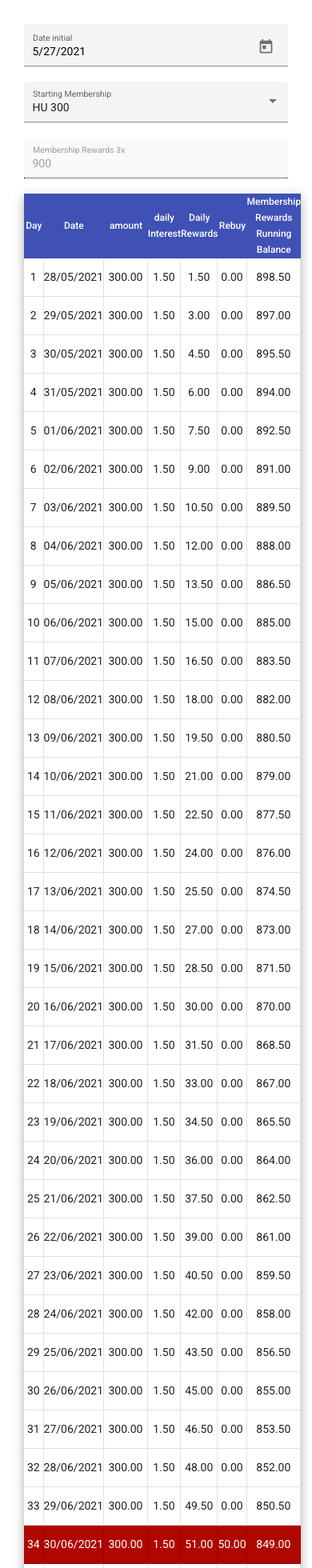
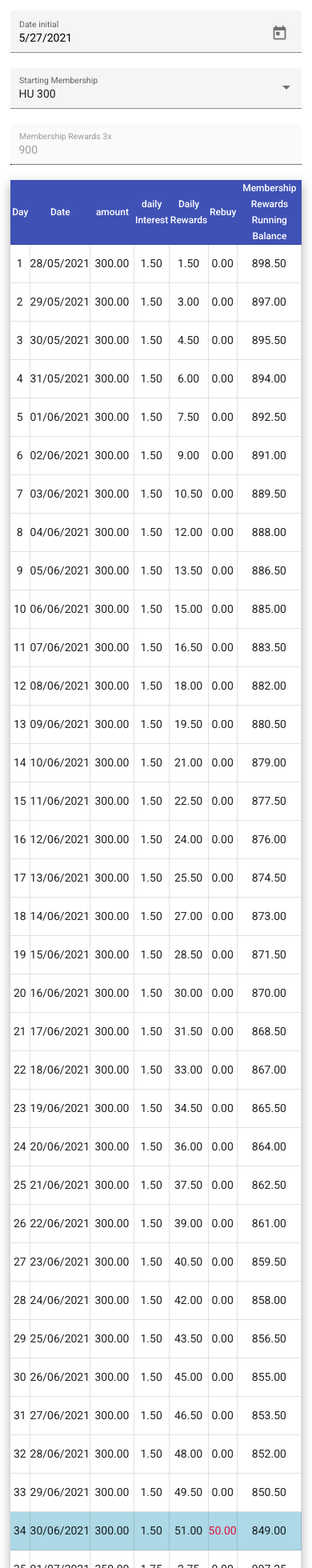
Before and after one commit to marioajuez/basica, an Angular app: page / in a window 390 px wide. Shown: the top 1960 px of the page at 80% size. Built offline with nearby package versions, Linux system fonts and the light colour scheme.

Commit message:
falta mejorar el calculculo de reinversion ( rebuy)  pero no es de gran impacto, se agregaron mejoras en los estilos css

```diff
--- a/src/app/app.component.html
+++ b/src/app/app.component.html
@@ -16,7 +16,7 @@
     <mat-form-field appearance="fill">
       <mat-label>Date initial</mat-label>
       <input matInput   name = "date" [matDatepicker]="picker" [(ngModel)]="userData.date"
-      (dateChange)="dataPicker()"
+      (dateChange)="dataPicker($event)"
       >
       <mat-datepicker-toggle matSuffix [for]="picker"></mat-datepicker-toggle>
       <mat-datepicker #picker></mat-datepicker>
@@ -39,7 +39,7 @@
 <table mat-table [dataSource]="table" class="mat-elevation-z8">
 
   <tr mat-header-row *matHeaderRowDef="displayedColumns; sticky: true"></tr>
-  <tr mat-row *matRowDef="let row; columns: displayedColumns;" [ngClass]="{'make-gold': row.dailyRewards >= 50}"></tr>
+  <tr mat-row *matRowDef="let row; columns: displayedColumns;" [ngClass]="{'make': row.dailyRewards >= 50}"></tr>
 
   <ng-container matColumnDef="day">
     <th mat-header-cell *matHeaderCellDef> Day </th>
@@ -63,7 +63,7 @@
   </ng-container>
   <ng-container matColumnDef="rebuy">
     <th mat-header-cell *matHeaderCellDef> Rebuy</th>
-    <td mat-cell *matCellDef="let val"> {{ val.rebuy | number : '1.2'}} </td>
+    <td mat-cell *matCellDef="let val"   [ngClass]="{'marker': val.rebuy >= 50}"> {{ val.rebuy | number : '1.2'}} </td>
   </ng-container>
   <ng-container matColumnDef="balance">
     <th mat-header-cell *matHeaderCellDef> Membership Rewards Running Balance</th>
--- a/src/app/app.component.scss
+++ b/src/app/app.component.scss
@@ -6,11 +6,16 @@ table{
     color: white;
 }
 
-.make-gold {
-    background-color: rgb(175, 6, 0);
+.make{
+    background-color: lightblue;
+}
+
+.marker{
+    color: crimson;
+    // font-weight: bold;
 }
 .make-gold .mat-cell {
-    color: white;
+    color: rgb(76, 68, 68);
 }
 td.mat-cell{
     border-right: rgba(0,0,0,.12) solid 1px;
--- a/src/app/app.component.ts
+++ b/src/app/app.component.ts
@@ -24,7 +24,8 @@ export class AppComponent {
   memberShip: any[] = [
     { value: '300', viewValue: 'HU 300' },
     { value: '500', viewValue: 'HU 500' },
-    { value: '1000', viewValue: 'HU 1000' },
+    { value: '1000', viewValue: 'HU 1.000'},
+    { value: '10000', viewValue: 'HU 10.000'},
   ];
 
   userData = {
@@ -59,6 +60,7 @@ export class AppComponent {
     this.table = [];
     let dailyRewards = 0;
     let amount = parseInt(this.userData.membership);
+
     let rebuy = 0;
     let membershipBalance = (amount*3) - (amount*0.005);
 
@@ -66,8 +68,9 @@ export class AppComponent {
 
       dailyRewards += amount * 0.005;
 
-      if (dailyRewards >= 50) rebuy = 50;
-      else rebuy = 0;
+      rebuy = (parseFloat(((dailyRewards/50.00).toString()).split(".")[0])*50.00)
+      if (rebuy >= 2000)
+            rebuy = 2000;
 
       this.table.push({
         date: new Date(this.userData.date).setDate(new Date(this.userData.date).getDate() + i),
@@ -79,8 +82,8 @@ export class AppComponent {
       });
 
       if (dailyRewards >= 50) {
-        amount += 50;
-        dailyRewards -= 50;
+        amount += rebuy;
+        dailyRewards -= rebuy;
         membershipBalance += rebuy * 3 - amount * 0.005;
       } else membershipBalance += rebuy * 3 - amount * 0.005;
     }
--- a/src/styles.scss
+++ b/src/styles.scss
@@ -5,14 +5,20 @@
 
 @import '~@angular/material/prebuilt-themes/indigo-pink.css';
 
+
+
+$sm:576px;
+$md:768px;
+$lg:992px;
+$xl:1200px;
+
+@media only screen and (max-width: $md) {
+    body {
+      padding: 5px !important;
+    }
+}
+
 body {
   font-family: Roboto, Arial, sans-serif;
-  margin: 0;
   padding: 30px;
 }
-
-.version-info {
-  font-size: 8pt;
-  float: right;
-  margin: 8px;
-}
```
